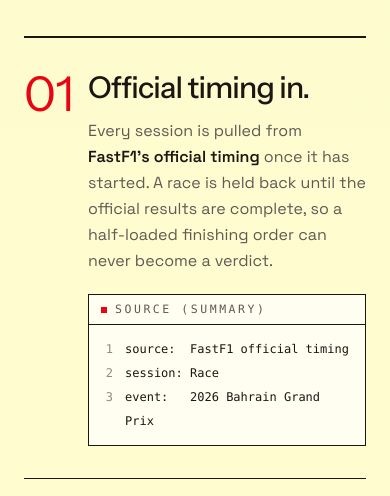
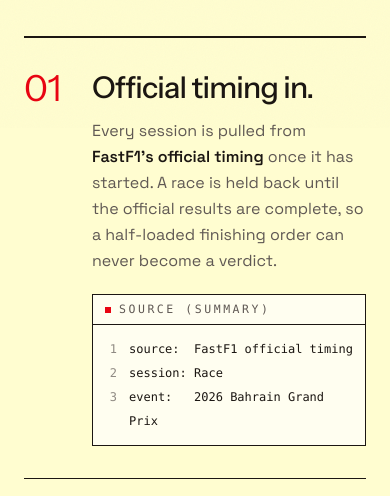
Before and after one commit to tanishmisra9/telogify, a React (Vite) app in the folder frontend/: page /how-it-works in a window 390 px wide. Shown: the part 716-1212 px from the top of the page. Built offline with nearby package versions, Linux system fonts and the light colour scheme; no server answers.

Commit message:
How it works: give step numerals room before their titles on mobile
The two-digit numerals were 50-62px wide in a 48px column, leaving 3-6px
before the title. Mobile numeral drops one size and its column widens;
sm and up are unchanged.

```diff
--- a/frontend/src/pages/HowItWorksPage.tsx
+++ b/frontend/src/pages/HowItWorksPage.tsx
@@ -189,9 +189,9 @@ const REPLIES = [
   { quote: 'Love the design.', from: 'F1 data project maintainers' },
 ]
 
-const rowGrid = 'grid grid-cols-[3rem_minmax(0,1fr)] gap-x-4 sm:grid-cols-[5rem_minmax(0,1fr)] sm:gap-x-6'
+const rowGrid = 'grid grid-cols-[3.25rem_minmax(0,1fr)] gap-x-4 sm:grid-cols-[5rem_minmax(0,1fr)] sm:gap-x-6'
 const cell = 'min-w-0 lg:grid lg:grid-cols-[minmax(0,4fr)_minmax(0,6fr)] lg:gap-12'
-const numeral = 'font-display text-5xl leading-none text-accent sm:text-6xl'
+const numeral = 'font-display text-4xl leading-none text-accent sm:text-6xl'
 
 export function HowItWorksPage() {
   return (
```
